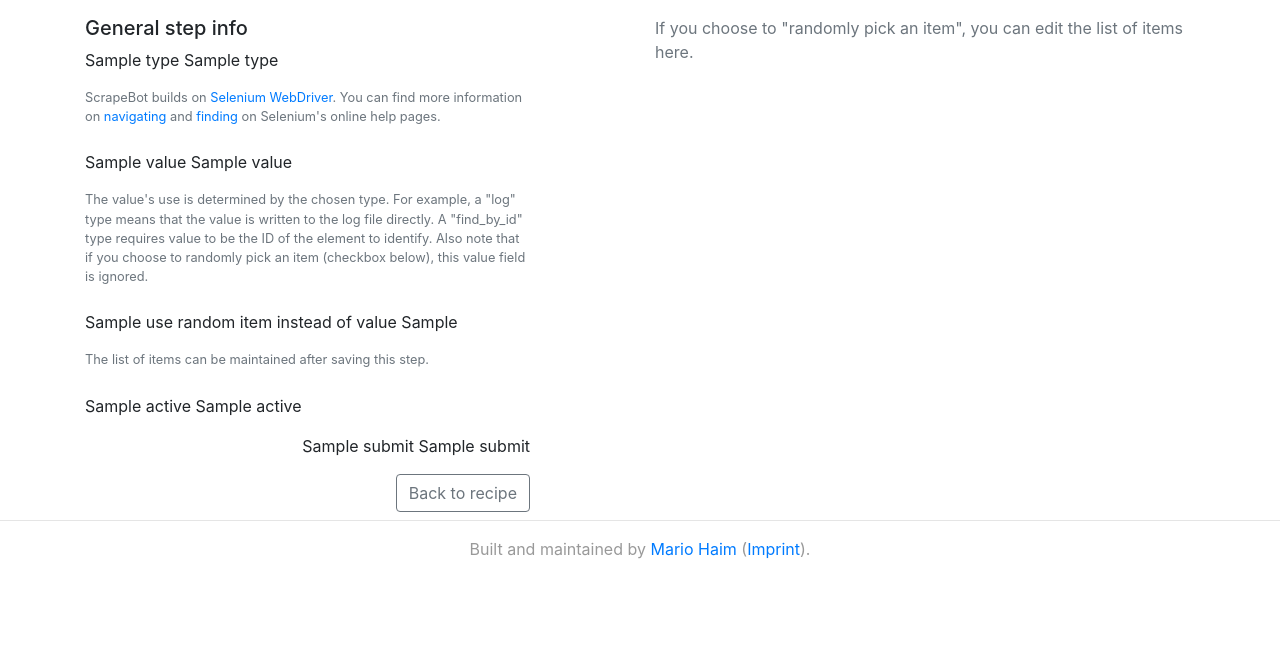
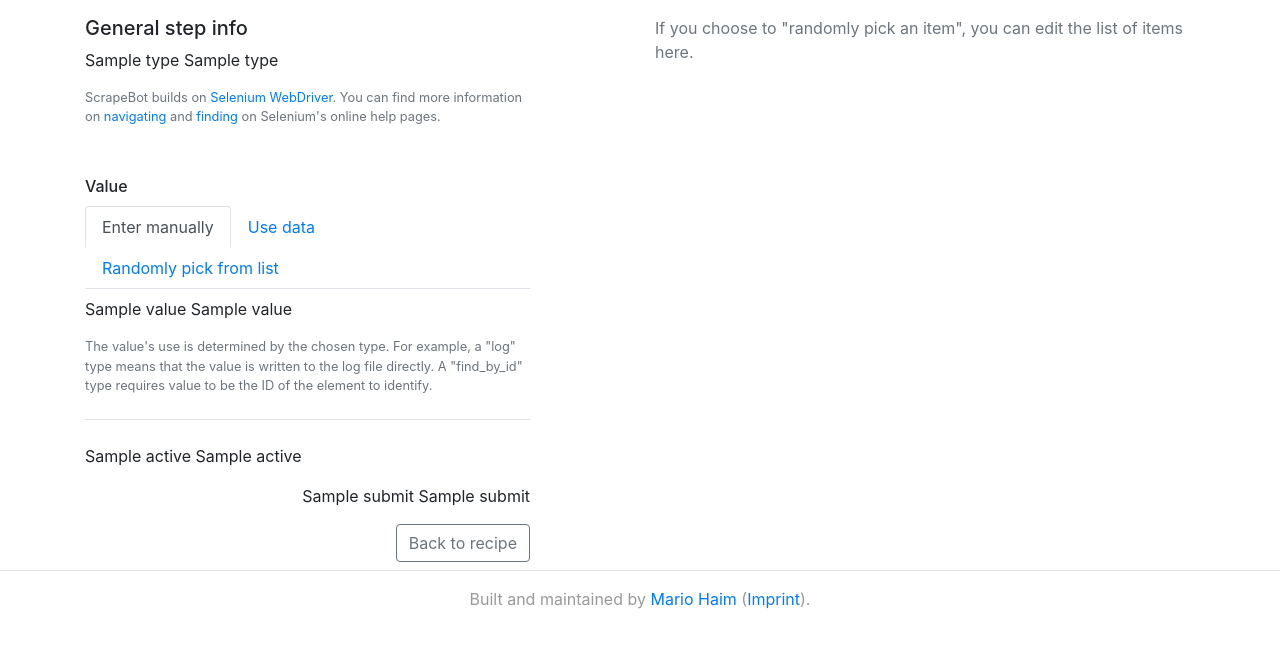
Before and after one commit to MarHai/ScrapeBot, a Python web app: template web/templates/main/recipe_step.html in a window 1280 px wide. Shown: the part 69-717 px from the top of the page. Run offline with Jinja, Linux system fonts and the light colour scheme; the template is opened without the code that fills it: most values are stand-ins (such as "Sample title", 1, 10 or a date in 2020); some libraries are stand-ins or nearby versions.

Commit message:
allow previously stored data to be used as RecipeStep values

```diff
--- a/web/main/forms.py
+++ b/web/main/forms.py
@@ -25,7 +25,8 @@ class RecipeDuplicateForm(FlaskForm):
 class RecipeStepForm(FlaskForm):
     type = SelectField('Type', choices=RecipeStepTypeEnum.choices(), coerce=RecipeStepTypeEnum.coerce)
     value = TextAreaField('Value (if needed)')
-    use_random_item_instead_of_value = BooleanField('Randomly pick an item (value is ignored)')
+    use_random_item_instead_of_value = BooleanField('Randomly pick an item')
+    use_data_item_instead_of_value = BooleanField('Use stored data as value')
     active = BooleanField('Activated', default=True)
     submit = SubmitField('Save')
 
--- a/web/static/script.js
+++ b/web/static/script.js
@@ -334,4 +334,46 @@ $(function(){
             });
         });
     });
+
+
+    /**
+     * RecipeStep value handling
+     */
+    $('#value-tab a[data-toggle="tab"]').on('shown.bs.tab', function (event) {
+        switch (event.target.id) {
+            case 'vtab-default':
+                $('#use_data_item_instead_of_value').get(0).checked = false;
+                $('#use_random_item_instead_of_value').get(0).checked = false;
+                $('#value').focus();
+                break;
+            case 'vtab-data':
+                $('#use_data_item_instead_of_value').get(0).checked = true;
+                $('#use_random_item_instead_of_value').get(0).checked = false;
+                var value_text = $('#value').val().trim();
+                if ($('#v-data-step option[value="' + value_text + '"]').length > 0) {
+                    $('#v-data-step').val(value_text).change();
+                } else {
+                    $('#v-data-step').val('').change();
+                }
+                break;
+            case 'vtab-item':
+                $('#use_data_item_instead_of_value').get(0).checked = false;
+                $('#use_random_item_instead_of_value').get(0).checked = true;
+                $('#value').val('');
+                break;
+        }
+    });
+    $('#v-data-step').on('change', function (event) {
+        $('#value').val($(event.target).val());
+    });
+    //call initially
+    if ($('#use_data_item_instead_of_value').length > 0) {
+        if ($('#use_data_item_instead_of_value').get(0).checked) {
+            $('#vtab-data').click();
+        } else if ($('#use_random_item_instead_of_value').get(0).checked) {
+            $('#vtab-item').click();
+        } else {
+            $('#vtab-default').click();
+        }
+    }
 });
--- a/web/templates/main/recipe.html
+++ b/web/templates/main/recipe.html
@@ -136,7 +136,9 @@
                                 <th scope="row">{{ step.sort }}</th>
                                 <td>{{ step.type.name }}</td>
                                 <td>
-                                    {% if step.use_random_item_instead_of_value %}
+                                    {% if step.use_data_item_instead_of_value %}
+                                        <em>Use first stored data from step #{{ step.value }}.</em>
+                                    {% elif step.use_random_item_instead_of_value %}
                                         {% if step.items|length == 0 %}
                                             <em>Random pick, but no items configured.</em><br />
                                             <a href="{{ url_for('main.item', recipe_uid=recipe.uid, step_uid=step.uid) }}">Add an item now</a>
@@ -149,7 +151,7 @@
                                                 {% elif loop.index == 4 %}
                                                     <li>
                                                         ...<br />
-                                                        <small class="text-muted">(edit step for full list)</small>
+                                                        <small class="text-muted">(<a href="{{ url_for('main.step', recipe_uid=recipe.uid, step_uid=step.uid) }}">edit step</a> for full list)</small>
                                                     </li>
                                                 {% endif %}
                                             {% endfor %}
--- a/web/templates/main/recipe_step.html
+++ b/web/templates/main/recipe_step.html
@@ -18,23 +18,48 @@
                         on Selenium's online help pages.
                     </small>
                 </p>
-                {% if step.use_random_item_instead_of_value == 1 %}
-                    {{ wtf.form_field(form_step.value, disabled=True) }}
-                {% else %}
+                <label class="form-control-label mt-4">Value</label>
+                <nav>
+                    <div class="nav nav-tabs" id="value-tab" role="tablist">
+                        <a class="nav-item nav-link active" id="vtab-default" data-toggle="tab" href="#v-default" role="tab" aria-controls="v-default" aria-selected="true">Enter manually</a>
+                        <a class="nav-item nav-link" id="vtab-data" data-toggle="tab" href="#v-data" role="tab" aria-controls="v-data" aria-selected="false">Use data</a>
+                        <a class="nav-item nav-link" id="vtab-item" data-toggle="tab" href="#v-item" role="tab" aria-controls="v-item" aria-selected="false">Randomly pick from list</a>
+                    </div>
+                </nav>
+                <div class="tab-content border-bottom mb-4 pt-2" id="nav-tabContent">
+                    <div class="tab-pane fade show active" id="v-default" role="tabpanel" aria-labelledby="vtab-default">
                         {{ wtf.form_field(form_step.value) }}
-                {% endif %}
                         <p class="mb-4">
                             <small class="form-text text-muted">
                                 The value's use is determined by the chosen type.
                                 For example, a "log" type means that the value is written to the log file directly.
                                 A "find_by_id" type requires value to be the ID of the element to identify.
-                        Also note that if you choose to randomly pick an item (checkbox below), this value field is ignored.
                             </small>
                         </p>
+                    </div>
+                    <div class="tab-pane fade" id="v-data" role="tabpanel" aria-labelledby="vtab-data">
+                        {{ wtf.form_field(form_step.use_data_item_instead_of_value) }}
+                        <select id="v-data-step" class="form-control">
+                            <option value="">-- no step selected to use data from --</option>
+                            {% for step_option in recipe.steps %}
+                                {% if step_option.sort < step.sort %}
+                                    <option value="{{ step_option.sort }}">
+                                        {{ step_option.sort }}. {{ step_option.type.name }}
+                                    </option>
+                                {% endif %}
+                            {% endfor %}
+                        </select>
+                        <p class="mb-4">
+                            <small class="form-text text-muted">After changing this value, you may want to save.</small>
+                        </p>
+                    </div>
+                    <div class="tab-pane fade" id="v-item" role="tabpanel" aria-labelledby="vtab-item">
                         {{ wtf.form_field(form_step.use_random_item_instead_of_value) }}
                         <p class="mb-4">
-                    <small class="form-text text-muted">The list of items can be maintained after saving this step.</small>
+                            <small class="form-text text-muted">After changing this value, you need to save.</small>
                         </p>
+                    </div>
+                </div>
                 {{ wtf.form_field(form_step.active) }}
                 <div class="text-right">
                     {{ wtf.form_field(form_step.submit) }}
```
Also changed, not shown: scrapebot/database.py (+10 -1 lines), web/main/routes.py (+11 -5 lines). Lines whose indentation alone changed are shown as unchanged.
